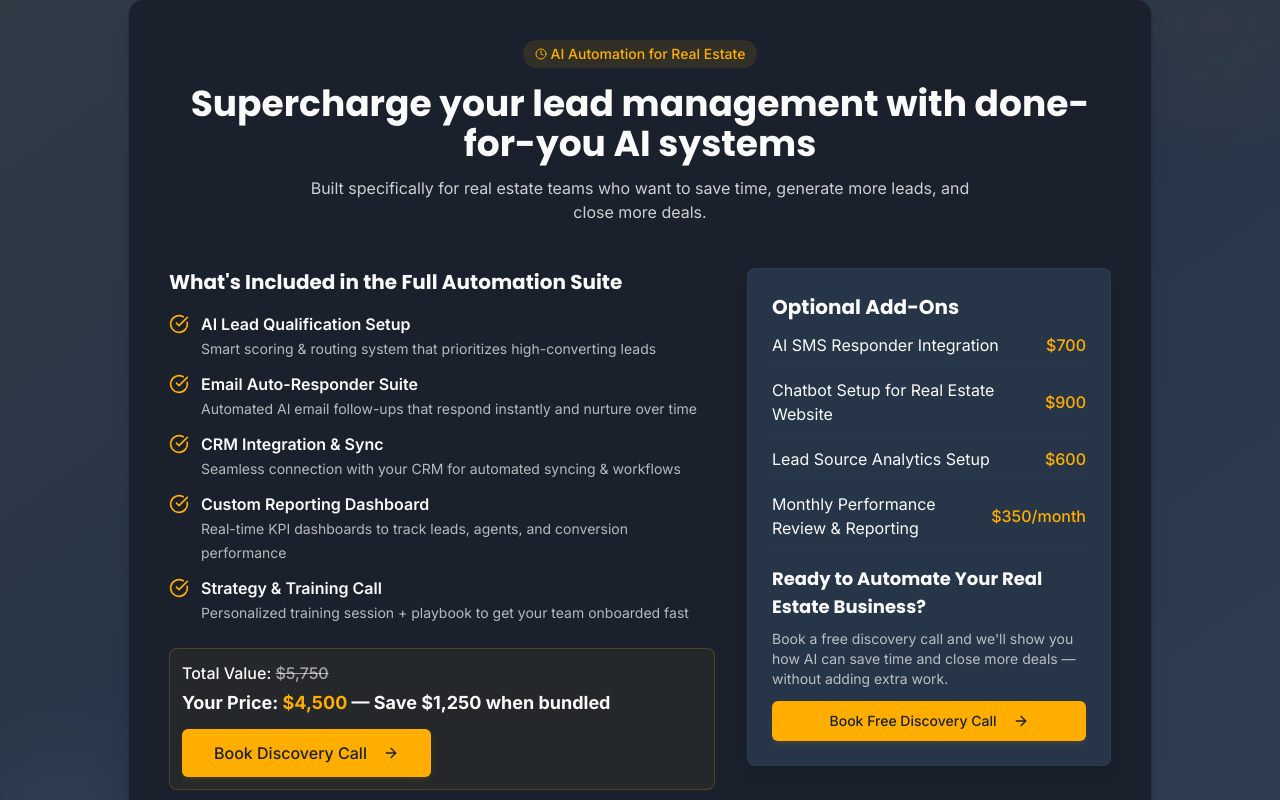
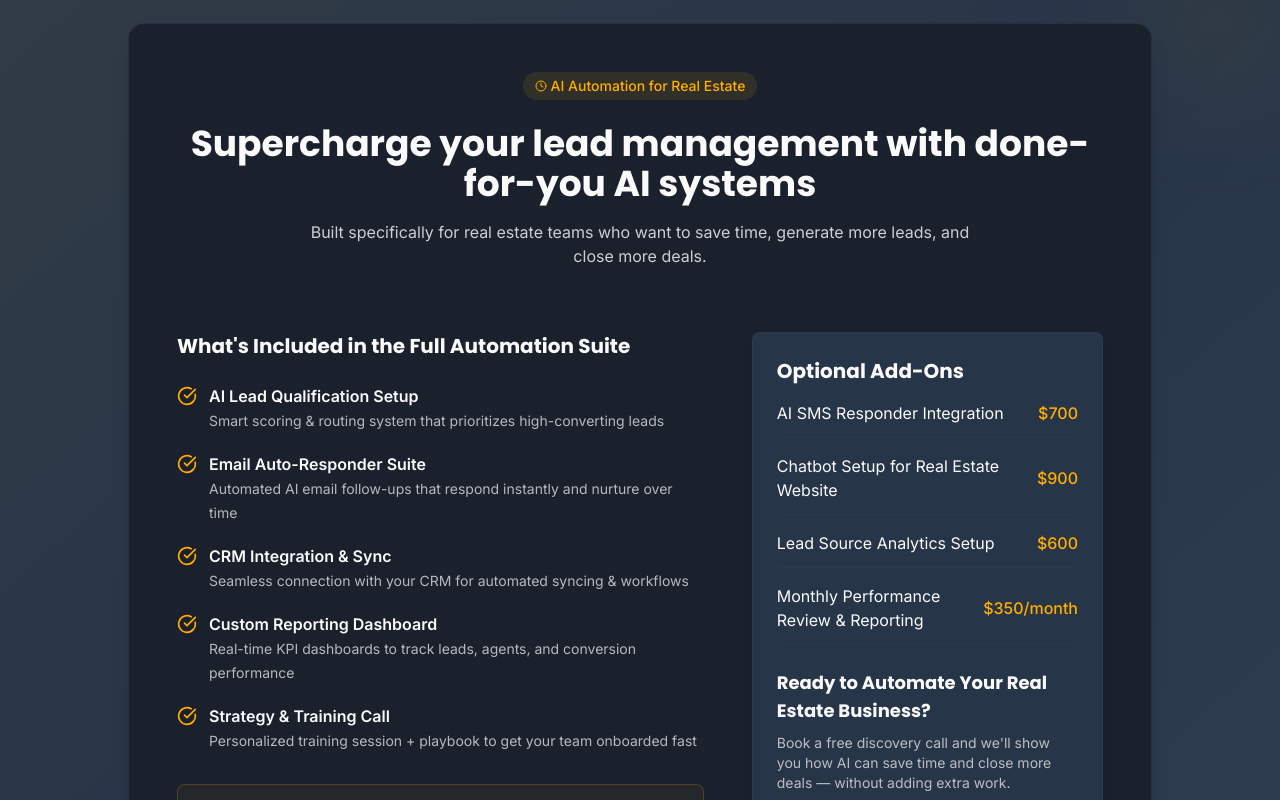
Before and after one commit to AlexKaspe/align-agent-automation-hub, a React (Vite) app: page / in a window 1280 px wide. Shown: the part 3800-4600 px from the top of the page. Built offline with nearby package versions, Linux system fonts and the light colour scheme.

Commit message:
Reverted to commit d5ed5c182e3b3de0b28829f273bd5082c94180a5

```diff
--- a/src/components/OfferSection.tsx
+++ b/src/components/OfferSection.tsx
@@ -9,35 +9,35 @@ const OfferSection = () => {
   };
 
   return (
-    <section id="offer" className="py-10 bg-card relative overflow-hidden">
+    <section id="offer" className="py-16 bg-card relative overflow-hidden">
       {/* Background effects */}
       <div className="absolute inset-0 bg-gradient-to-br from-primary/5 via-transparent to-secondary/5"></div>
       <div className="absolute top-0 right-0 w-32 h-32 bg-primary/10 rounded-full blur-3xl"></div>
       <div className="absolute bottom-0 left-0 w-32 h-32 bg-secondary/10 rounded-full blur-3xl"></div>
 
       <div className="container mx-auto px-4 sm:px-6 lg:px-8 relative">
-        <div className="bg-background border border-border/50 rounded-2xl p-6 md:p-8 lg:p-10 shadow-xl max-w-5xl mx-auto">
-          <div className="flex flex-col gap-6">
+        <div className="bg-background border border-border/50 rounded-2xl p-8 md:p-10 lg:p-12 shadow-xl max-w-5xl mx-auto">
+          <div className="flex flex-col gap-8">
             <div className="text-center">
-              <div className="inline-flex items-center rounded-full bg-primary/10 px-3 py-1 text-sm font-medium text-primary mb-4">
+              <div className="inline-flex items-center rounded-full bg-primary/10 px-3 py-1 text-sm font-medium text-primary mb-6">
                 <Clock className="mr-1 h-3 w-3" />
                 AI Automation for Real Estate
               </div>
 
-              <h2 className="text-2xl sm:text-3xl md:text-4xl font-bold mb-3 font-heading">
+              <h2 className="text-2xl sm:text-3xl md:text-4xl font-bold mb-4 font-heading">
                 Supercharge your lead management with done-for-you AI systems
               </h2>
 
-              <p className="text-foreground/80 max-w-2xl mx-auto mb-5">
+              <p className="text-foreground/80 max-w-2xl mx-auto mb-8">
                 Built specifically for real estate teams who want to save time, generate more leads, and close more deals.
               </p>
             </div>
 
-            <div className="flex flex-col md:flex-row gap-6 md:gap-8">
+            <div className="flex flex-col md:flex-row gap-8 md:gap-12">
               <div className="md:w-3/5">
-                <h3 className="text-xl font-bold mb-4">What's Included in the Full Automation Suite</h3>
+                <h3 className="text-xl font-bold mb-6">What's Included in the Full Automation Suite</h3>
 
-                <div className="space-y-3 mb-6">
+                <div className="space-y-5 mb-8">
                   <div className="flex items-start">
                     <CheckCircle className="h-5 w-5 text-primary mr-3 shrink-0 mt-0.5" />
                     <div>
@@ -75,8 +75,8 @@ const OfferSection = () => {
                   </div>
                 </div>
 
-                <div className="bg-primary/5 border border-primary/20 rounded-lg p-3 mb-6">
-                  <div className="flex flex-wrap gap-3 justify-between items-center">
+                <div className="bg-primary/5 border border-primary/20 rounded-lg p-4 mb-8">
+                  <div className="flex flex-wrap gap-4 justify-between items-center">
                     <div>
                       <p className="font-medium mb-1">Total Value: <span className="line-through text-foreground/60">$5,750</span></p>
                       <p className="text-lg font-bold">Your Price: <span className="text-primary">$4,500</span> — Save $1,250 when bundled</p>
@@ -96,30 +96,30 @@ const OfferSection = () => {
               <div className="md:w-2/5">
                 <Card className="shadow-lg border border-border/50">
                   <CardContent className="pt-6">
-                    <h3 className="text-xl font-bold mb-3">Optional Add-Ons</h3>
+                    <h3 className="text-xl font-bold mb-4">Optional Add-Ons</h3>
 
-                    <div className="space-y-3 mb-4">
-                      <div className="flex items-center justify-between pb-2 border-b border-border/30">
+                    <div className="space-y-4 mb-6">
+                      <div className="flex items-center justify-between pb-3 border-b border-border/30">
                         <span>AI SMS Responder Integration</span>
                         <span className="text-primary font-medium">$700</span>
                       </div>
-                      <div className="flex items-center justify-between pb-2 border-b border-border/30">
+                      <div className="flex items-center justify-between pb-3 border-b border-border/30">
                         <span>Chatbot Setup for Real Estate Website</span>
                         <span className="text-primary font-medium">$900</span>
                       </div>
-                      <div className="flex items-center justify-between pb-2 border-b border-border/30">
+                      <div className="flex items-center justify-between pb-3 border-b border-border/30">
                         <span>Lead Source Analytics Setup</span>
                         <span className="text-primary font-medium">$600</span>
                       </div>
-                      <div className="flex items-center justify-between pb-2 border-b border-border/30">
+                      <div className="flex items-center justify-between pb-3 border-b border-border/30">
                         <span>Monthly Performance Review & Reporting</span>
                         <span className="text-primary font-medium">$350/month</span>
                       </div>
                     </div>
 
-                    <div className="mt-4">
+                    <div className="mt-6">
                       <h4 className="font-bold text-lg mb-2">Ready to Automate Your Real Estate Business?</h4>
-                      <p className="text-sm text-foreground/70 mb-3">
+                      <p className="text-sm text-foreground/70 mb-4">
                         Book a free discovery call and we'll show you how AI can save time and close more deals — without adding extra work.
                       </p>
                       <Button
```
